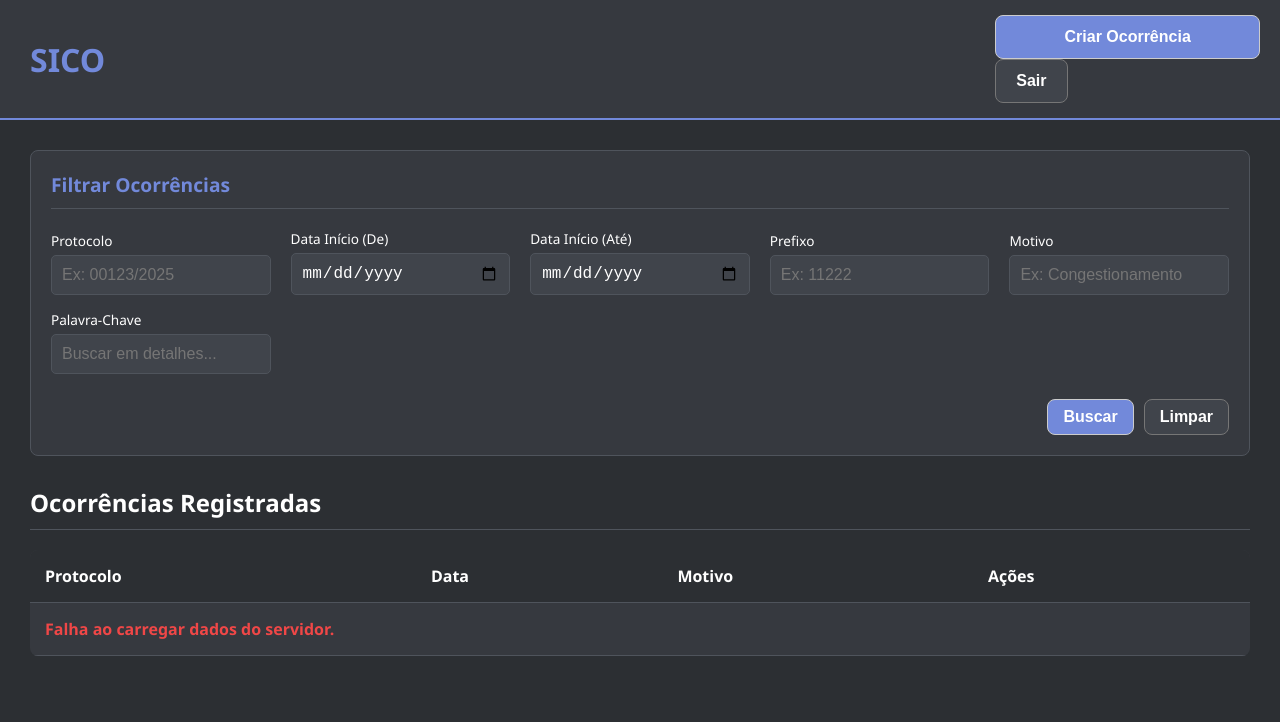
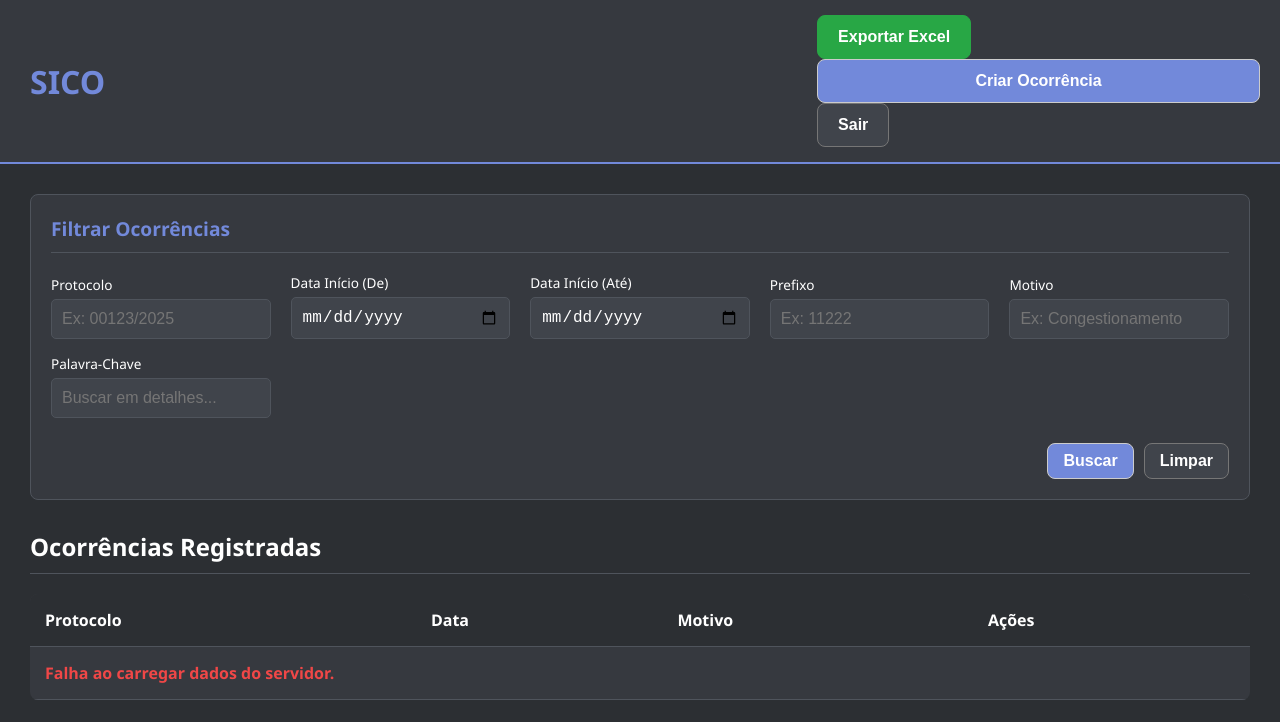
Before and after one commit to leltan/SICO---SISTEMA-INTERNO, a plain HTML site: page frontend/index.html in a window 1280 px wide. Drawn offline with Linux system fonts and the light colour scheme; no server answers.

Commit message:
Add 'Exportar Excel' button to header

```diff
--- a/frontend/index.html
+++ b/frontend/index.html
@@ -13,6 +13,8 @@
             SICO
         </div>
         <div class="header-actions">
+            <button id="btn-exportar" class="btn" style="background-color: #28a745; color: white; border: 1px solid #28a745; margin-right: 10px;">Exportar Excel</button>
+
             <button id="btn-nova-ocorrencia" class="btn btn-primary">Criar Ocorrência</button>
             <button id="btn-logout" class="btn btn-secondary">Sair</button>
         </div>
```
